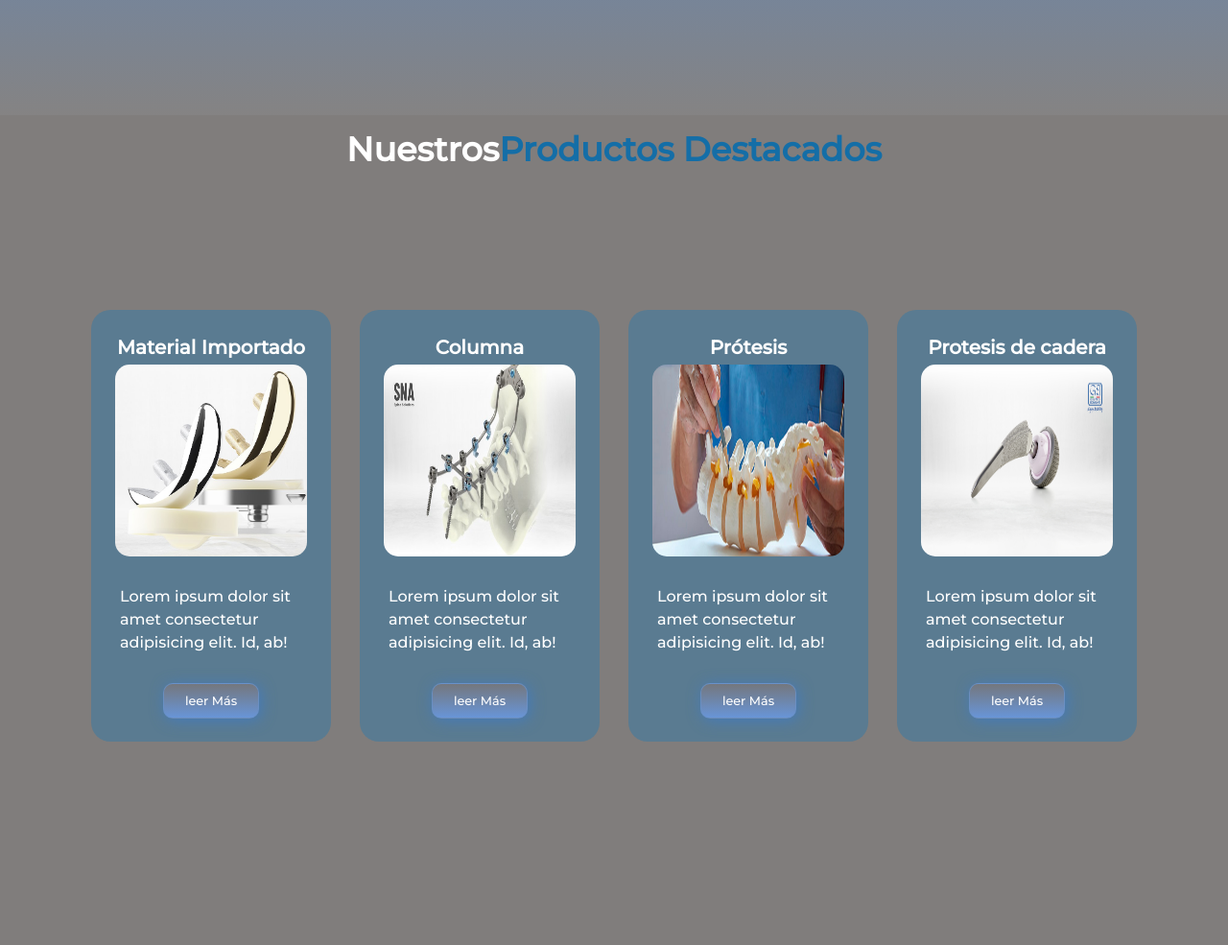
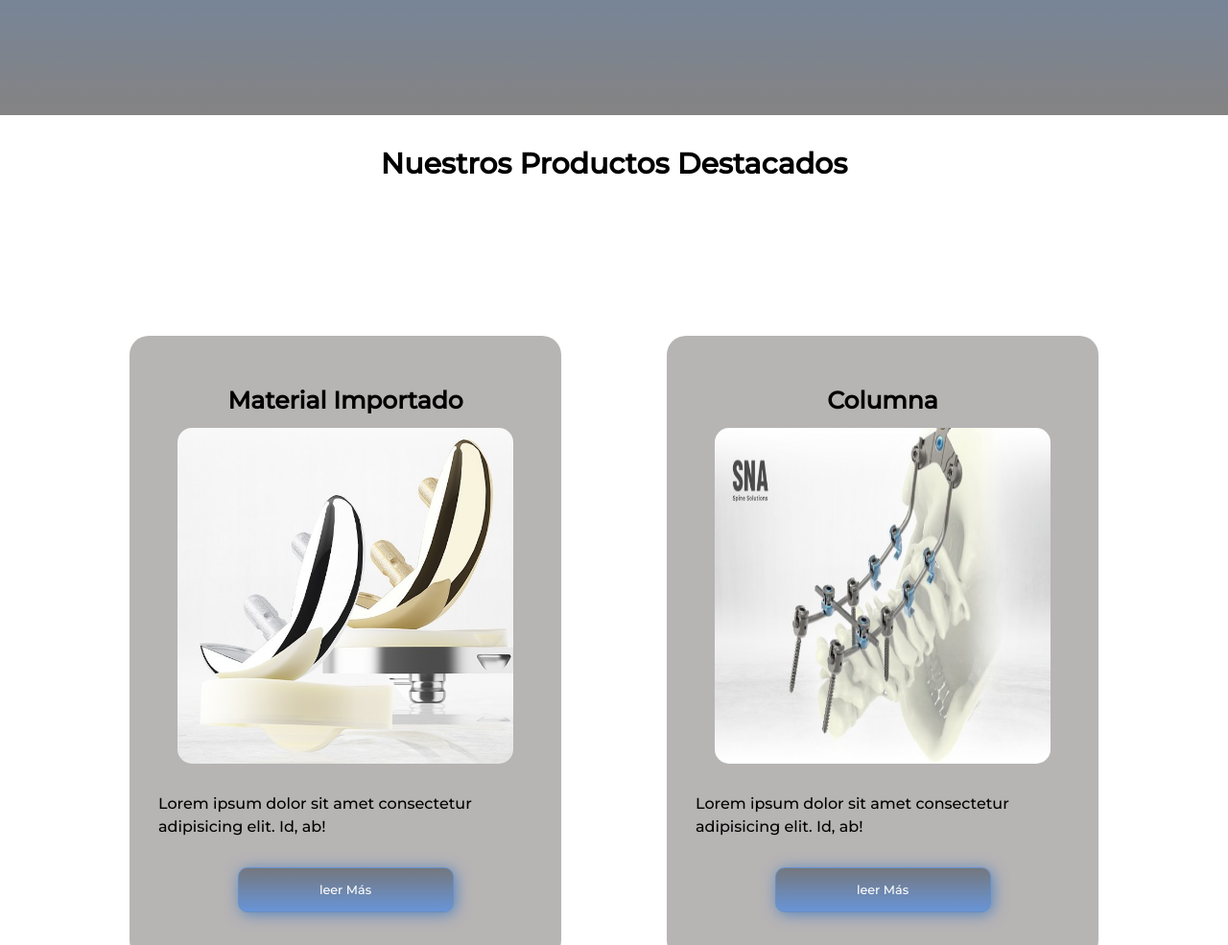
Before and after one commit to Grisel84/Mi-Integrador, a plain HTML site: page index.html in a window 1280 px wide. Shown: the part 840-1825 px from the top of the page at 96% size. Drawn offline with Linux system fonts and the light colour scheme.

Commit message:
arreglo de seccion cards

```diff
--- a/index.css
+++ b/index.css
@@ -272,44 +272,49 @@ color: rgb(252, 252, 252);
 }
 
 
-/* SECCION CARDS*/
+/SECCION CARDS NUESTROS PRODUCTOS/
+
+
 
 #nuestros-productos {
    display: flex;
    flex-direction: column;
-   height: 100vh;
-   background: #807d7c;
-   height: 120vh;
+   height: 250vh;
+
+
+
 }
 
 .container-product {
+    height: 100px;
     display: flex;
     align-items: center;
     justify-content: center;
-    position: center;
     font-size: 20px;
+
+
 }
 
 .galeria{
     display: flex;
     justify-content: space-around;
     align-items: center;
-    position: center ;
     flex-wrap: wrap;
     padding: 80px;
 
 }
 
 .tit {
-    font-size: 20px;
-    margin-bottom: 3px;
-    color: #FFF;
+   font-size: 25px;
+   margin-bottom: 10px;
 }
 
+
+
 .cuadrado-img {
-    background: rgb(0, 119, 192, 0.3);
-    width: 250px;
-    height: 450px;
+    background: rgb(112, 107, 106, 0.5);
+    width: 450px;
+    height: 650px;
     display: flex;
     justify-content: center;
     align-items: center;
@@ -319,73 +324,40 @@ color: rgb(252, 252, 252);
 
 }
 
+
+
 .img-galeria {
-    width: 200px;
-    height: 200px;
+    width: 350px;
+    height: 350px;
     border-radius: 15px;
 
 }
 
 .p-galeria {
   padding: 30px;
-  color: #fff;
 
 
 }
 
 .boton-galeria {
-    padding: 10px;
-    width: 40%;
+    padding: 15px;
+    width: 50%;
 }
 
-.color-acento{
-    color: rgb(20, 110, 167);
-}
 
-.titulo-card{
-    display: flex;
-    align-items: center;
-    padding: 10px 10px;
-    color: #FFF;
-    font-size: 35px;
-}
 
-/*RESPONSIVE CARDS NUESTROS PRODUCTOS*/
+/RESPONSIVE CARDS NUESTROS PRODUCTOS/
 
 @media (max-width: 1080px) {
 
     #nuestros-productos {
-       height: 400vh;
+       height: 500vh;
        }
 
       .container-product {
         margin-top: 50px;
       }
-
-      .titulo-card{
-        font-size: 25px;
-      }
 }
-
-@media(max-width:1200px){
-    #nuestros-productos{
-        height: 500vh;
-}
-}
-
-@media(max-width:1100px){
-    #nuestros-productos{
-        height: 450vh;
-}
-}
-
-@media(max-width:700px){
-    #nuestros-productos{
-        height: 400vh;
-}
-}
-
-
 
 
 /*SECCION GALERIA*/
```
